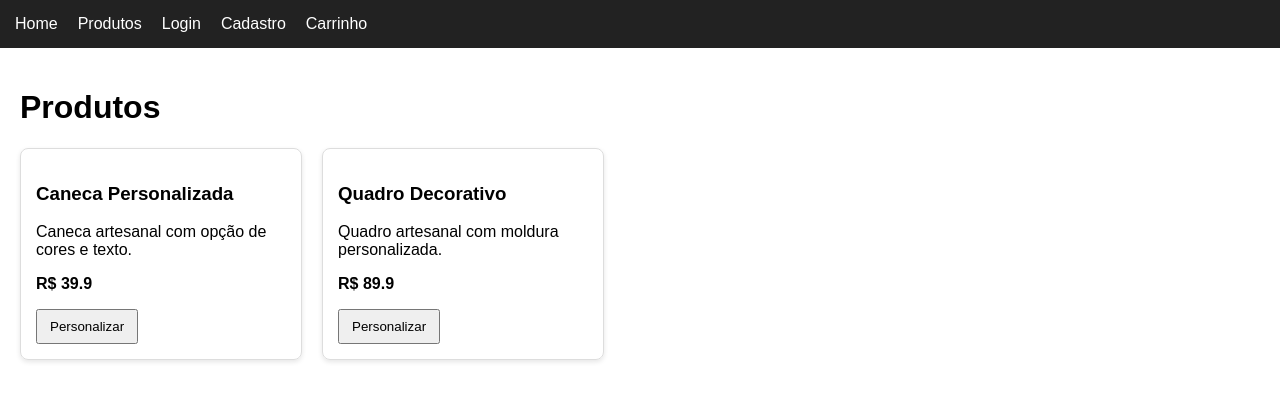
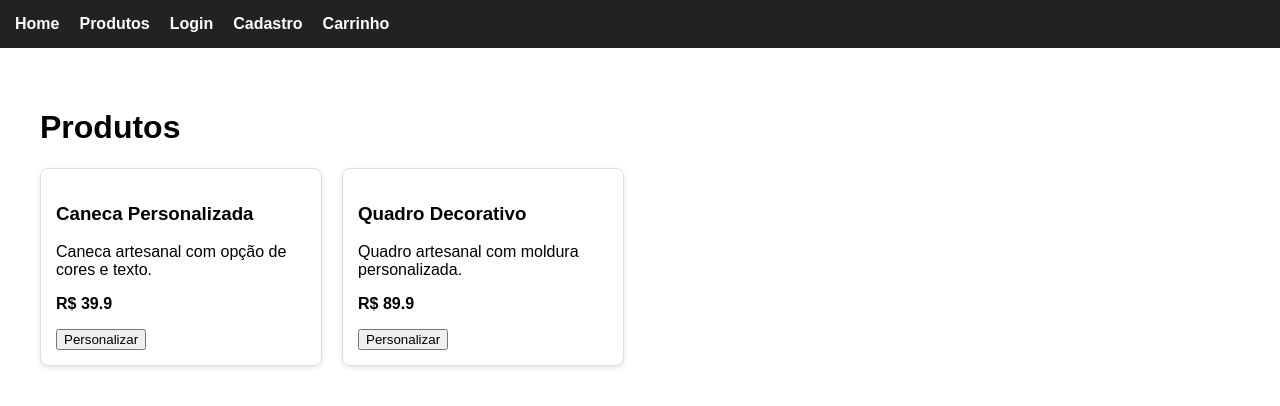
Before and after one commit to Leozinholeo19/liarts-platform, a React (Create React App) app in the folder frontend/: page /produtos in a window 1280 px wide. Shown: the top 406 px of the page. Built offline with nearby package versions, Linux system fonts and the light colour scheme; the HTML template or start-up script is replaced by a standard one.

Commit message:
Organizando estilos com CSS separado

```diff
--- a/frontend/src/components/Navbar.jsx
+++ b/frontend/src/components/Navbar.jsx
@@ -1,20 +1,16 @@
 import { Link } from "react-router-dom";
+import "../styles/navbar.css";
 
 function Navbar() {
-  return (
-    <nav style={{
-      backgroundColor: "#222",
-      padding: "15px",
-      display: "flex",
-      gap: "20px"
-    }}>
-      <Link to="/" style={{ color: "white", textDecoration: "none" }}>Home</Link>
-      <Link to="/produtos" style={{ color: "white", textDecoration: "none" }}>Produtos</Link>
-      <Link to="/login" style={{ color: "white", textDecoration: "none" }}>Login</Link>
-      <Link to="/cadastro" style={{ color: "white", textDecoration: "none" }}>Cadastro</Link>
-      <Link to="/carrinho" style={{ color: "white", textDecoration: "none" }}>Carrinho</Link>
-    </nav>
-  );
+    return (
+        <nav className="navbar">
+          <Link to="/">Home</Link>
+          <Link to="/produtos">Produtos</Link>
+          <Link to="/login">Login</Link>
+          <Link to="/cadastro">Cadastro</Link>
+          <Link to="/carrinho">Carrinho</Link>
+        </nav>
+      );
 }
 
 export default Navbar;
--- a/frontend/src/components/ProdutoCard.jsx
+++ b/frontend/src/components/ProdutoCard.jsx
@@ -1,23 +1,15 @@
 import { Link } from "react-router-dom";
+import "../styles/produtos.css";
 
 function ProdutoCard({ produto }) {
   return (
-    <div style={{
-      border: "1px solid #ddd",
-      borderRadius: "8px",
-      padding: "15px",
-      width: "250px",
-      boxShadow: "0 2px 5px rgba(0,0,0,0.1)"
-    }}>
+    <div className="produto-card">
       <h3>{produto.nome}</h3>
       <p>{produto.descricao}</p>
       <p><strong>R$ {produto.preco}</strong></p>
 
       <Link to={`/personalizar/${produto.id}`}>
-        <button style={{
-          padding: "8px 12px",
-          cursor: "pointer"
-        }}>
+        <button>
           Personalizar
         </button>
       </Link>
--- a/frontend/src/pages/Produtos.jsx
+++ b/frontend/src/pages/Produtos.jsx
@@ -1,4 +1,5 @@
 import ProdutoCard from "../components/ProdutoCard";
+import "../styles/produtos.css";
 
 function Produtos() {
 
@@ -18,14 +19,10 @@ function Produtos() {
   ];
 
   return (
-    <div style={{ padding: "20px" }}>
+    <div className="produtos-container">
       <h1>Produtos</h1>
 
-      <div style={{
-        display: "flex",
-        gap: "20px",
-        flexWrap: "wrap"
-      }}>
+      <div className="produtos-grid">
         {listaProdutos.map((produto) => (
           <ProdutoCard key={produto.id} produto={produto} />
         ))}
--- /dev/null
+++ b/frontend/src/styles/navbar.css
@@ -0,0 +1,16 @@
+.navbar {
+    background-color: #222;
+    padding: 15px;
+    display: flex;
+    gap: 20px;
+  }
+
+  .navbar a {
+    color: white;
+    text-decoration: none;
+    font-weight: bold;
+  }
+
+  .navbar a:hover {
+    color: #ff9800;
+  }
--- /dev/null
+++ b/frontend/src/styles/produtos.css
@@ -0,0 +1,17 @@
+.produtos-container {
+    padding: 40px;
+  }
+
+  .produtos-grid {
+    display: flex;
+    gap: 20px;
+    flex-wrap: wrap;
+  }
+
+  .produto-card {
+    border: 1px solid #ddd;
+    border-radius: 8px;
+    padding: 15px;
+    width: 250px;
+    box-shadow: 0 2px 5px rgba(0,0,0,0.1);
+  }
```
